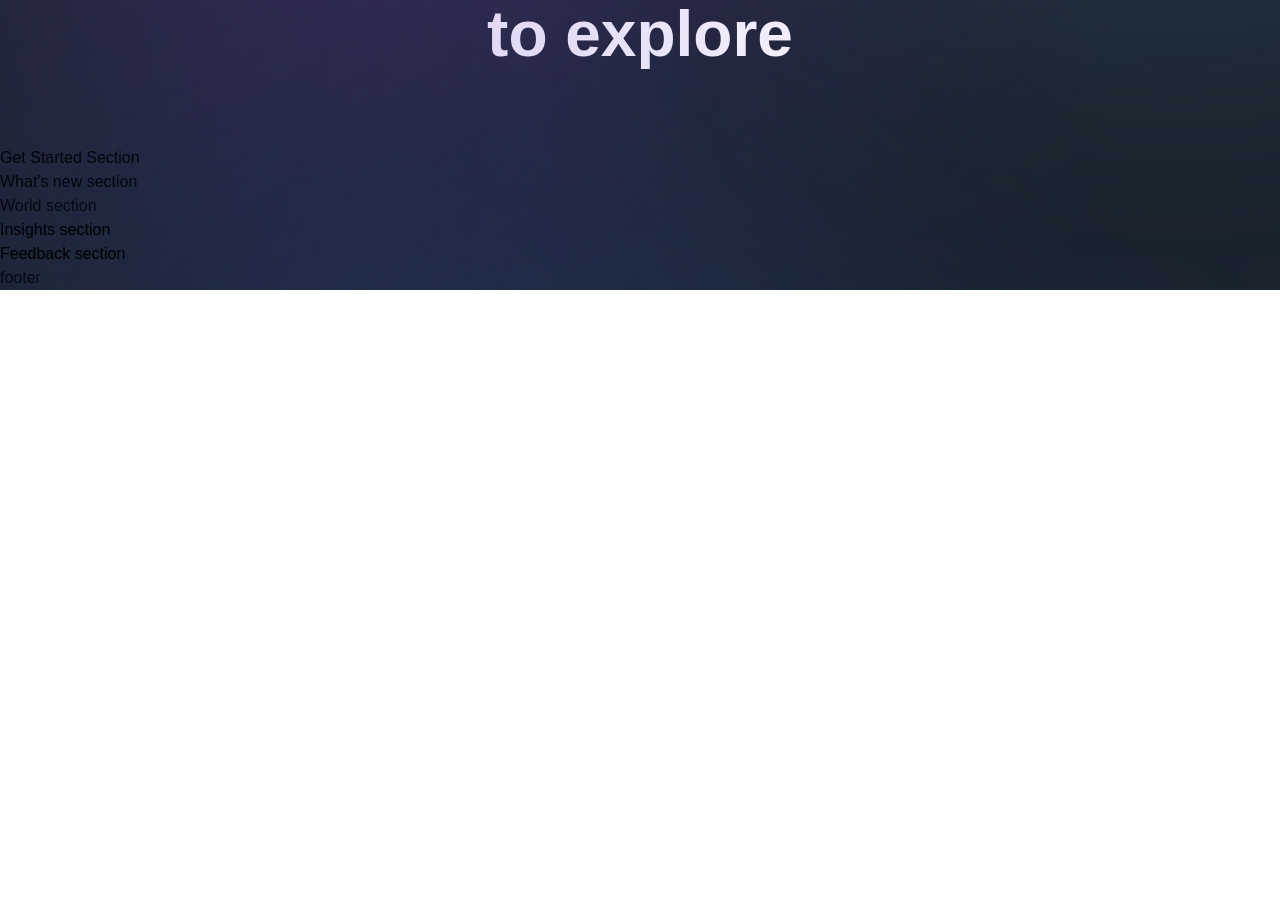
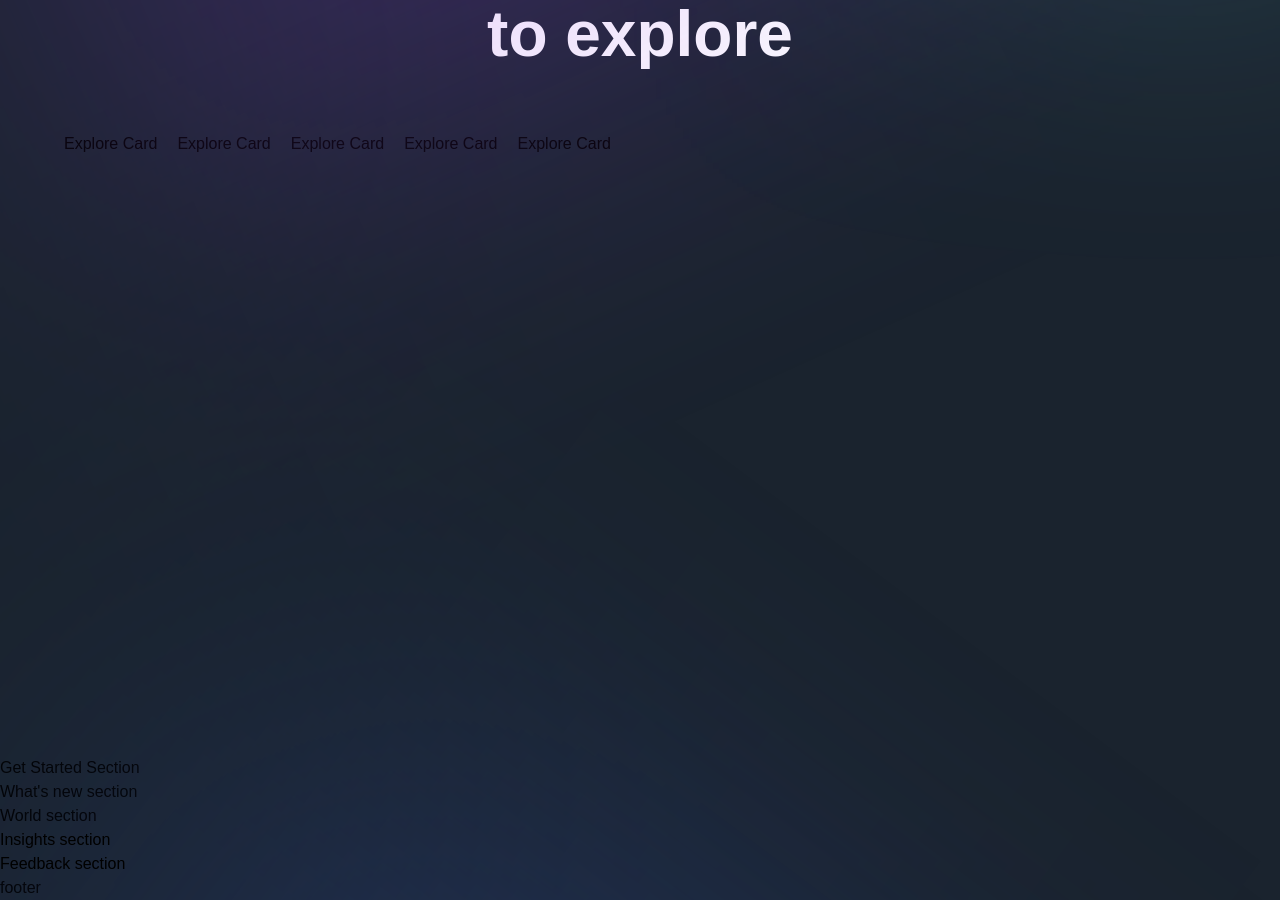
Before and after one commit to MadMax8930/react-meta, a Next.js app: page / in a window 1280 px wide. Shown: the part 1760-2660 px from the top of the page. Before the commit the page ends 2050 px from the top, so only its background shows below. Built offline with nearby package versions, Linux system fonts and the light colour scheme; a web font is replaced by a local one.

Commit message:
explore state

```diff
--- a/sections/Explore.jsx
+++ b/sections/Explore.jsx
@@ -2,12 +2,15 @@
 
 import { useState } from 'react';
 import { motion } from 'framer-motion';
-import { ExploceCard, TitleText, TypingText } from '../components';
+import { ExploreCard, TitleText, TypingText } from '../components';
 import styles from '../styles';
 import { staggerContainer } from '../utils/motion';
 import { exploreWorlds } from '../constants';
 
-const Explore = () => (
+const Explore = () => {
+  const [active, setActive] = useState('world-2');
+
+  return (
     <section className={`${styles.paddings}`}
       id="explore"
     >
@@ -20,8 +23,20 @@
       >
         <TypingText title="| The World" textStyles="text-center" />
         <TitleText title={<>Choose the world you want <br className="md:block hidden" /> to explore </>} textStyles="text-center" />
+        <div className="mt-[50px] flex lg:flex-row flex-col min-h-[70vh] gap-5">
+          {exploreWorlds.map((world, index) => (
+            <ExploreCard
+              key={world.id}
+              {...world}
+              index={index}
+              active={active}
+              handleClick={setActive}
+            />
+          ))}
+        </div>
       </motion.div>
     </section>
   );
+};
 
 export default Explore;
```
Lines whose indentation alone changed are shown as unchanged.
